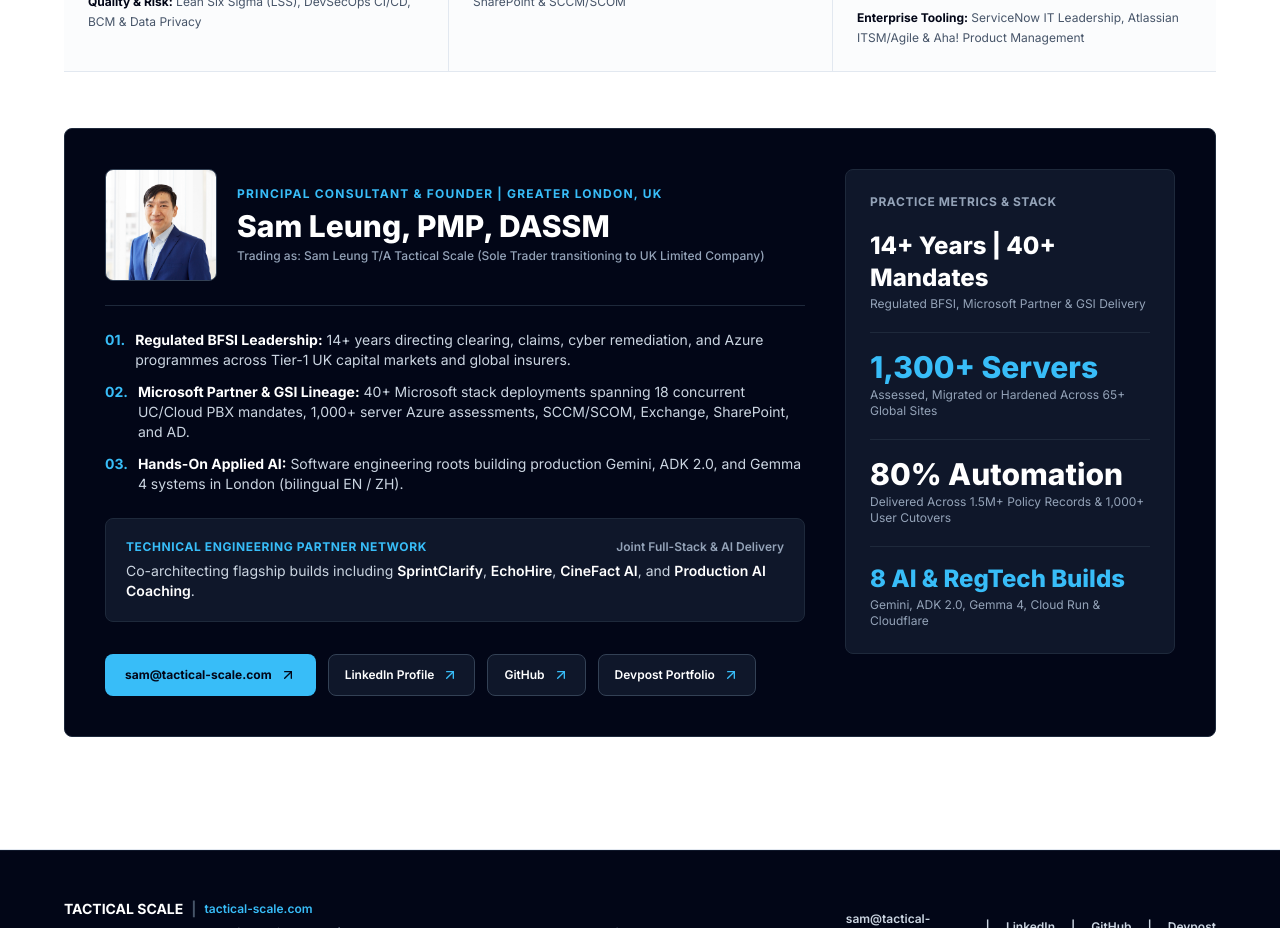
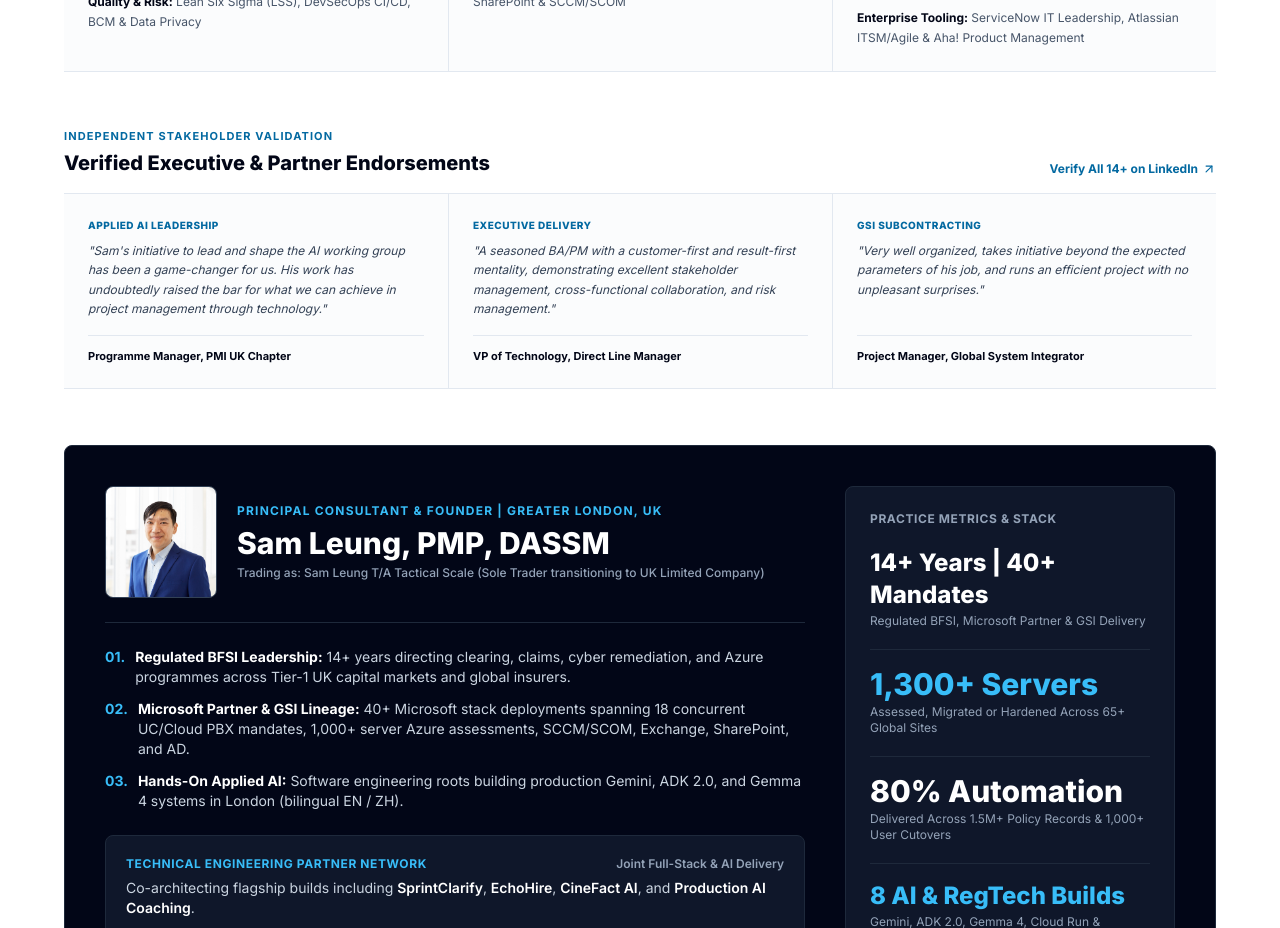
Before and after one commit to Samgorleung/tactical-scale, a React (Vite) app: page / in a window 1280 px wide. Shown: the part 10060-10988 px from the top of the page. Built offline with nearby package versions, Linux system fonts and the light colour scheme.

Commit message:
Add contextual infra-stack testimonials and 3-column executive endorsement strip

```diff
--- a/src/App.tsx
+++ b/src/App.tsx
@@ -1283,6 +1283,25 @@ export function App() {
                     </div>
                   </div>
 
+                  {/* Contextual Stakeholder Endorsements */}
+                  {activeBlueprintItem.testimonials && activeBlueprintItem.testimonials.length > 0 && (
+                    <div className="space-y-3">
+                      {activeBlueprintItem.testimonials.map((t) => (
+                        <div
+                          key={t.authorRole}
+                          className="bg-white border border-slate-200 border-l-2 border-l-sky-700 rounded-lg p-4 sm:p-5"
+                        >
+                          <p className="text-xs sm:text-sm text-slate-700 italic leading-relaxed mb-2">
+                            "{t.quote}"
+                          </p>
+                          <div className="text-[11px] font-bold text-slate-950">
+                            {t.authorRole}
+                          </div>
+                        </div>
+                      ))}
+                    </div>
+                  )}
+
                   {/* Outcome & Role Callout */}
                   <div className="bg-slate-950 text-white border border-slate-800 rounded-lg p-5 flex flex-col sm:flex-row sm:items-center justify-between gap-4">
                     <div>
@@ -1723,6 +1742,78 @@ export function App() {
                     Leadership, Atlassian ITSM/Agile & Aha! Product Management
                   </li>
                 </ul>
+              </div>
+            </div>
+          </div>
+
+          {/* Compact 3-Column Executive Endorsement Strip */}
+          <div className="mb-14">
+            <div className="flex flex-col sm:flex-row sm:items-end justify-between gap-3 mb-4">
+              <div>
+                <div className="text-[11px] font-bold uppercase tracking-widest text-sky-700 mb-1">
+                  Independent Stakeholder Validation
+                </div>
+                <h4 className="text-xl font-extrabold text-slate-950">
+                  Verified Executive & Partner Endorsements
+                </h4>
+              </div>
+              <a
+                href="https://linkedin.com/in/samgorleung"
+                target="_blank"
+                rel="noopener noreferrer"
+                className="text-xs font-bold text-sky-700 hover:text-slate-950 transition-colors duration-250 ease-out inline-flex items-center space-x-1 shrink-0"
+              >
+                <span>Verify All 14+ on LinkedIn</span>
+                <ArrowUpRight className="w-3.5 h-3.5" />
+              </a>
+            </div>
+
+            <div className="grid md:grid-cols-3 border-t border-b border-slate-200 divide-y md:divide-y-0 md:divide-x divide-slate-200 bg-slate-50/50">
+              <div className="p-6 flex flex-col justify-between">
+                <div>
+                  <div className="text-[10px] font-extrabold uppercase tracking-wider text-sky-700 mb-2">
+                    Applied AI Leadership
+                  </div>
+                  <p className="text-xs text-slate-700 leading-relaxed italic mb-4">
+                    "Sam's initiative to lead and shape the AI working group has been a
+                    game-changer for us. His work has undoubtedly raised the bar for what we can
+                    achieve in project management through technology."
+                  </p>
+                </div>
+                <div className="text-[11px] font-bold text-slate-950 pt-3 border-t border-slate-200">
+                  Programme Manager, PMI UK Chapter
+                </div>
+              </div>
+
+              <div className="p-6 flex flex-col justify-between">
+                <div>
+                  <div className="text-[10px] font-extrabold uppercase tracking-wider text-sky-700 mb-2">
+                    Executive Delivery
+                  </div>
+                  <p className="text-xs text-slate-700 leading-relaxed italic mb-4">
+                    "A seasoned BA/PM with a customer-first and result-first mentality,
+                    demonstrating excellent stakeholder management, cross-functional collaboration,
+                    and risk management."
+                  </p>
+                </div>
+                <div className="text-[11px] font-bold text-slate-950 pt-3 border-t border-slate-200">
+                  VP of Technology, Direct Line Manager
+                </div>
+              </div>
+
+              <div className="p-6 flex flex-col justify-between">
+                <div>
+                  <div className="text-[10px] font-extrabold uppercase tracking-wider text-sky-700 mb-2">
+                    GSI Subcontracting
+                  </div>
+                  <p className="text-xs text-slate-700 leading-relaxed italic mb-4">
+                    "Very well organized, takes initiative beyond the expected parameters of his
+                    job, and runs an efficient project with no unpleasant surprises."
+                  </p>
+                </div>
+                <div className="text-[11px] font-bold text-slate-950 pt-3 border-t border-slate-200">
+                  Project Manager, Global System Integrator
+                </div>
               </div>
             </div>
           </div>
--- a/src/data/portfolio.ts
+++ b/src/data/portfolio.ts
@@ -605,6 +605,13 @@ export const PORTFOLIO_ITEMS: PortfolioItem[] = [
         detail: 'Delivered zero-breach service transition on regulatory schedule.',
       },
     ],
+    testimonials: [
+      {
+        quote:
+          'Dedicated in addressing End of Life remediation plans, connecting Business and IT Owners with strong communication and an audit-ready information trail.',
+        authorRole: 'Portfolio Manager, Tier-1 UK Financial Market Infrastructure',
+      },
+    ],
     organizationOrEvent: 'United Kingdom',
     highlightMetric: '100% On-Schedule Governance Gate & Audit Control Compliance',
   },
@@ -668,6 +675,13 @@ export const PORTFOLIO_ITEMS: PortfolioItem[] = [
         step: '04',
         title: '18-Office Cutover',
         detail: 'Completed synchronized production cutover across Asian markets.',
+      },
+    ],
+    testimonials: [
+      {
+        quote:
+          'Managed vendors across APAC and business users across 18 markets, removing critical roadblocks and highlighting risks early to deliver within time, scope, and budget.',
+        authorRole: 'Enterprise Solutions Architect, Pan-Asian Life Insurance Group',
       },
     ],
     organizationOrEvent: '18 Regional Offices, Multiple Asian Markets',
@@ -869,6 +883,13 @@ export const PORTFOLIO_ITEMS: PortfolioItem[] = [
         detail: 'Executed zero-downtime migrations across 12 Greater China cities & 10 hubs.',
       },
     ],
+    testimonials: [
+      {
+        quote:
+          'Organises and manages complex project pipelines in a highly structured way, keeping cross-functional tasks aligned to schedule across multi-year engagements.',
+        authorRole: 'Senior Distributed Systems Engineer, Microsoft Partner Delivery',
+      },
+    ],
     organizationOrEvent: 'APAC, Greater China, Europe & Americas',
     highlightMetric: '18 Concurrent Enterprise Hybrid Cloud & Global Voice Transformations',
   },
```
